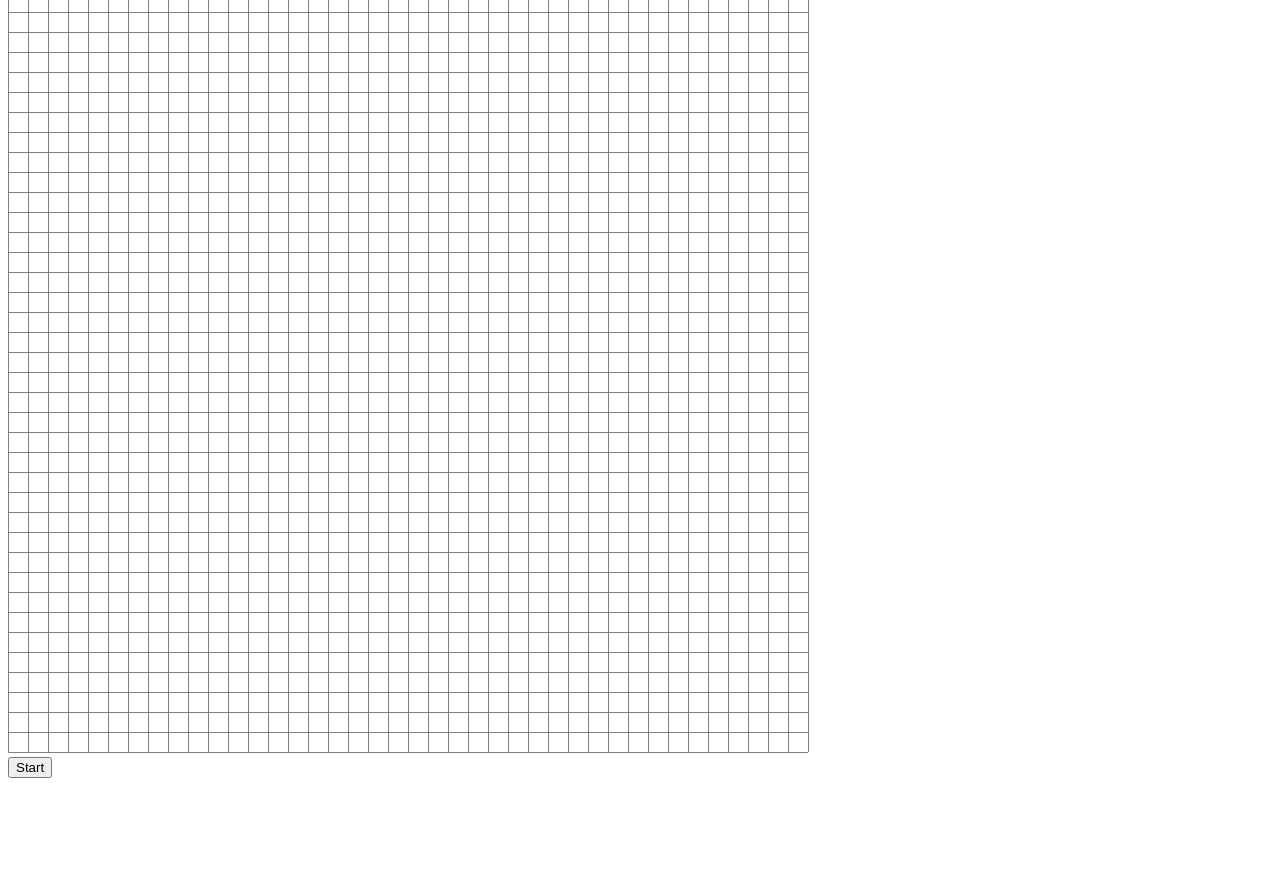
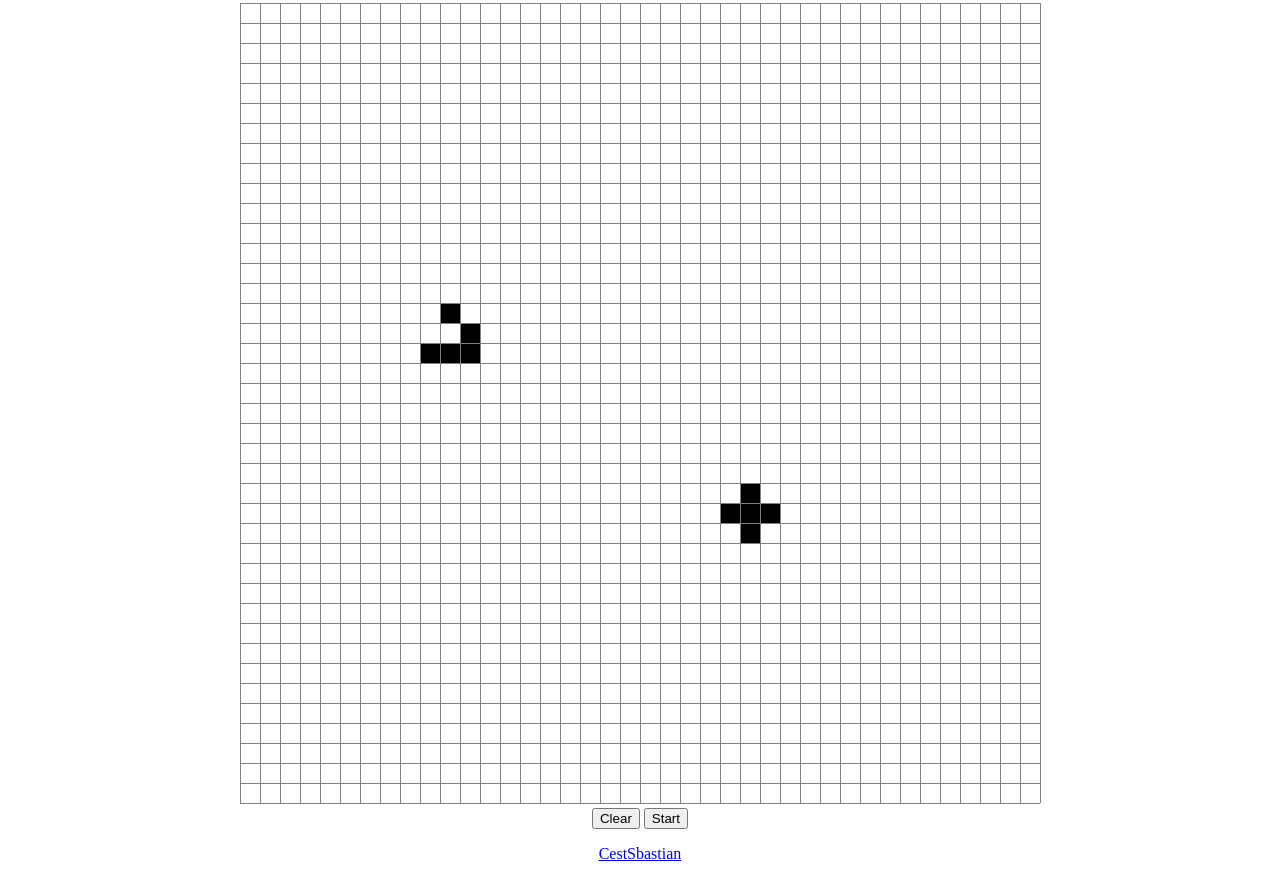
Before and after one commit to CestSebastian/game_of_life, a plain HTML site: page index.html in a window 1280 px wide. Shown: the part 56-935 px from the top of the page. Before the commit the page ends 842 px from the top, so only its background shows below. Drawn offline with Linux system fonts and the light colour scheme.

Commit message:
minor update

```diff
--- a/index.html
+++ b/index.html
@@ -2,11 +2,18 @@
 <html>
     <head>
         <title>Game of Life</title>
-        <script type="text/javascript" src="main.js" defer="defer"></script>
+        <script type="text/javascript" src="./main.js" defer="defer"></script>
     </head>
     <body>
-        <canvas id="game"></canvas>
-        <br />
-        <button id="start">Start</button>
+      <div style="width: 1000px; margin: 0px auto; text-align: center;">
+        <h3>Game of Life</h3>
+        <div>
+          <canvas id="game"></canvas>
+          <br />
+          <button id="clear">Clear</button>
+          <button id="start">Start</button>
+        </div>
+        <p><a href="https://cestsebastian.github.io/">CestSbastian</a></p>
+      </div>
     </body>
 </html>
--- a/main.js
+++ b/main.js
@@ -1,11 +1,28 @@
 var n = 40, m = 40, matrix = new Array();
 
-for (var i=0; i<n; i++) {
-    matrix[i] = new Array();
-    for (var j=0; j<m; j++) {
-        matrix[i][j] = 0;
-    }
+function clearMatrix () {
+  for (var i=0; i<n; i++) {
+      matrix[i] = new Array();
+      for (var j=0; j<m; j++) {
+          matrix[i][j] = 0;
+      }
+  }
 }
+
+clearMatrix();
+
+// ADD SOME EXAMPLES
+matrix[25][25] = 1;
+matrix[24][25] = 1;
+matrix[26][25] = 1;
+matrix[25][24] = 1;
+matrix[25][26] = 1;
+
+matrix[10][15] = 1;
+matrix[11][16] = 1;
+matrix[11][17] = 1;
+matrix[10][17] = 1;
+matrix[9][17] = 1;
 
 //grid width and height
 var bw = n * 20;
@@ -75,13 +92,15 @@ document.getElementById('start').addEventListener('click', function (event) {
         this.parentNode.removeChild(this);
     });
 
-    document.body.appendChild(stopButton);
+    this.parentNode.appendChild(stopButton);
 
     this.setAttribute('disabled', 'disabled');
     intervalId = setInterval(function() {
         evolveOneStep();
     }, 300);
 });
+
+document.getElementById('clear').addEventListener('click', function () { clearMatrix(); redrawMatrix(); });
 
 function redrawMatrix() {
     var rectX, rectY;
@@ -98,6 +117,8 @@ function redrawMatrix() {
         }
     }
 }
+
+redrawMatrix();
 
 function evolveOneStep() {
     var neighbours;
```
